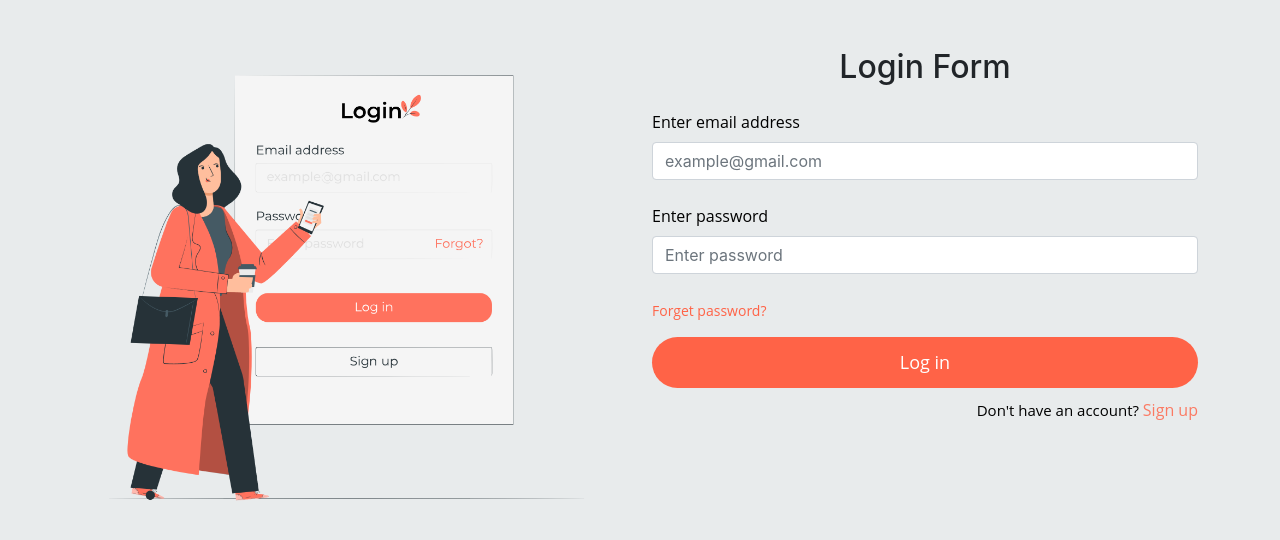
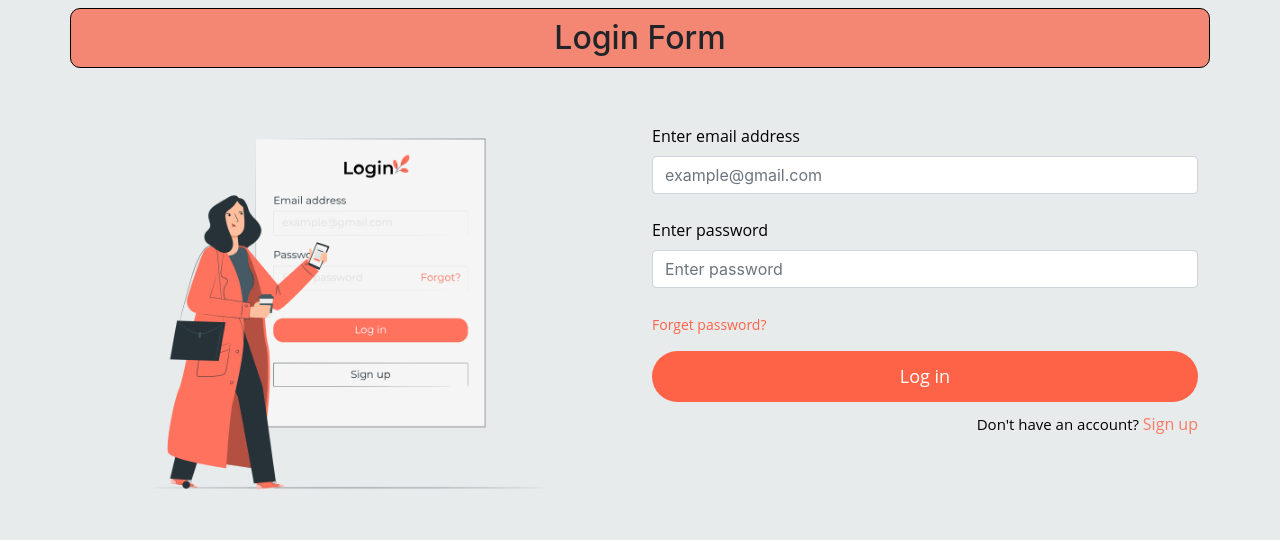
Before and after one commit to roadtocode4u/gym, a React (Create React App) app in the folder client/: page /login in a window 1280 px wide. Shown: the top 540 px of the page. Built offline with nearby package versions, Linux system fonts and the light colour scheme.

Commit message:
changes in login page

```diff
--- a/client/src/components/Login/Login.css
+++ b/client/src/components/Login/Login.css
@@ -49,3 +49,14 @@ button:hover {
     font-family: 'Open Sans', sans-serif;
     text-decoration: none;
 }
+
+.login-heading{
+    background-color: rgb(244, 135, 116);
+    border-radius: 10px;
+    border: 1px double black;
+    padding: 10px;
+}
+
+.img-fluid{
+    width: 450px;
+}
--- a/client/src/components/Login/Login.js
+++ b/client/src/components/Login/Login.js
@@ -9,13 +9,13 @@ function Login() {
       <div className="log-background">
         <div className="container">
           <div className="row">
+          <h2 className="text-center login-heading mt-2">Login Form</h2>
             <div className="col-md-6">
               <img className="img-fluid mx-auto d-block mt-1 " src={Workout} alt="workout" />
             </div>
 
             <div className="col-md-6">
-              <h2 className="text-center mt-5">Login Form</h2>
-              <form className="mt-4">
+              <form className="mt-5">
                 <div className="mb-4">
                   <label for="exampleInputEmail1" className="form-label">Enter email address</label>
                   <input type="email" className="form-control" placeholder='example@gmail.com' id="exampleInputEmail1" />
@@ -34,7 +34,6 @@ function Login() {
                   <p>Don't have an account? <a  className='acc-signup' href="/signup">Sign up</a></p>
                 </div>
               </form>
-
             </div>
           </div>
         </div>
```
